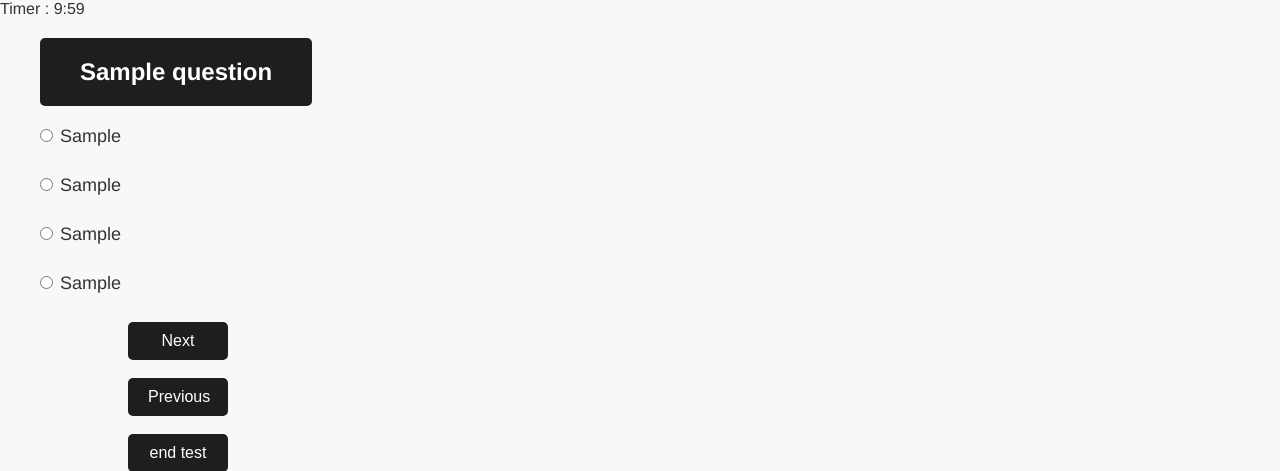
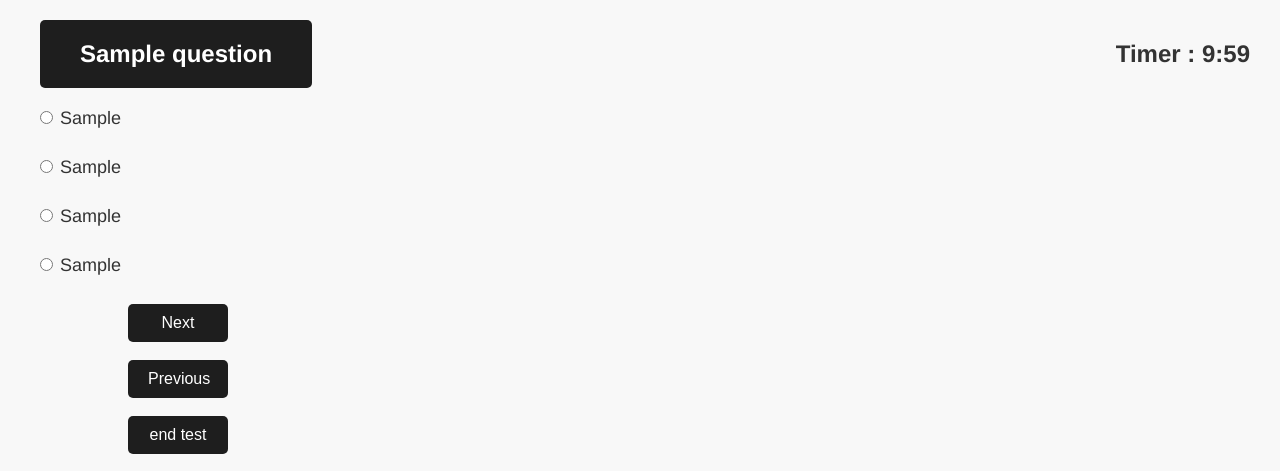
Before and after one commit to Aqib-Ansari/AI_Driven_Placement, a Flask app: template templates/quiz.html in a window 1280 px wide. Shown: the top 471 px of the page. Run offline with Flask 3, Linux system fonts and the light colour scheme; the template is opened without the code that fills it: most values are stand-ins (such as "Sample title", 1, 10 or a date in 2020); parts of the project's set-up code (start-up, migrations or seed data) failed here and were passed over.

Commit message:
project submission

```diff
--- a/templates/quiz.html
+++ b/templates/quiz.html
@@ -73,7 +73,7 @@
     </style>
 </head>
 <body>
-     <div id="timer">Timer : <span id="remaining_time"></span></div>
+     <div id="timer" style="margin-right:30px; float: right;"><h2>Timer : <span id="remaining_time"></span></h2></div>
     <h1>{{ questions['question'] }}</h1>
 
     <form action="/submit_answer" method="post">
```
